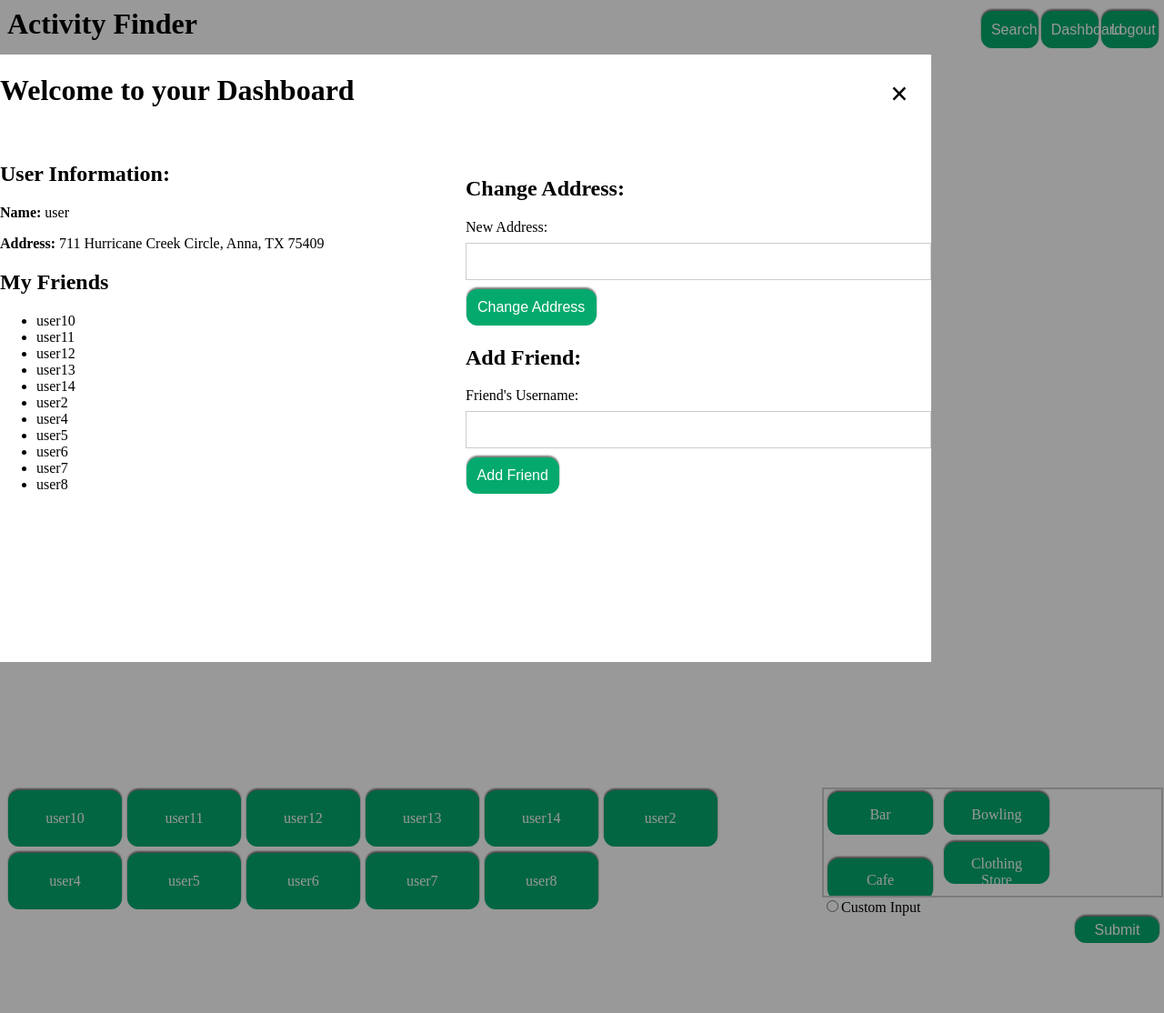
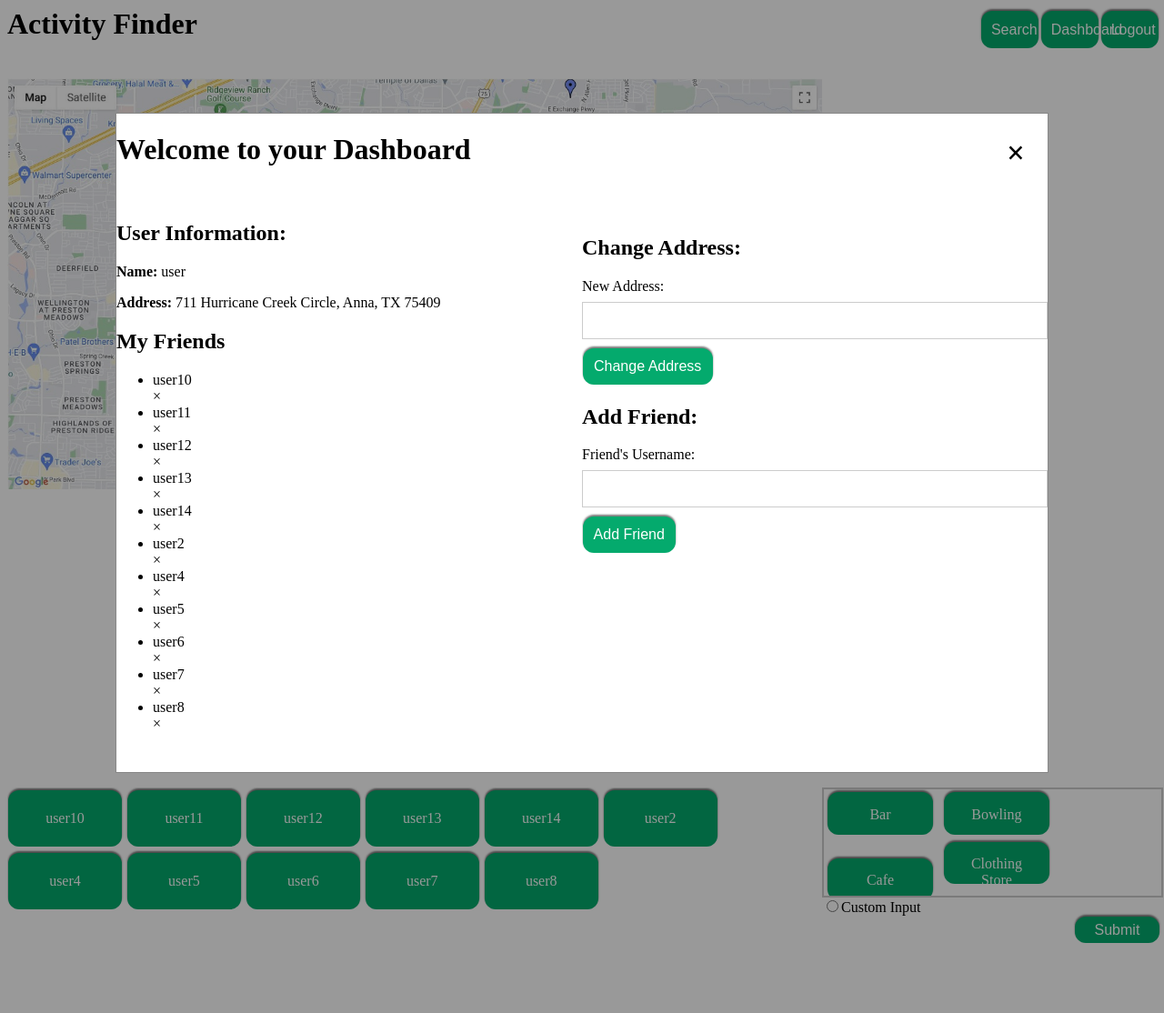
Before and after one commit to dyermaker504/MeetUp, a Flask app: page / in a window 1280 px wide, after a click on "Dashboard". Shown: the whole page at 91% size. Run offline with Flask 3, Linux system fonts and the light colour scheme; a user stored in the database is signed in; data comes from the database, SQL or seed files in the repository; both versions use the stored data as it was after the commit; some libraries are stand-ins or nearby versions.

Commit message:
Remove Friend Option

```diff
--- a/app.py
+++ b/app.py
@@ -257,6 +257,33 @@ def add_friend():
     flash('Friend added')
     return redirect(url_for('index'))
 
+@app.route('/remove_friend', methods=['POST'])
+def remove_friend():
+    # Check if user is logged in
+    if 'user_id' not in session:
+        return redirect(url_for('login'))
+
+    # Get form data
+    friend_username = request.form.get('hiddenfriendname')
+
+    # Find friend user by username
+    dbconnect = get_db_dbconnectection()
+    friend_user = dbconnect.execute('SELECT * FROM users WHERE username = ?', (friend_username,)).fetchone()
+
+    # If friend user not found, display error message
+    if friend_user is None:
+        flash('User not found')
+        return redirect(url_for('index'))
+
+    # Insert friendship into database
+    dbconnect.execute('DELETE FROM friends WHERE user_id = ? AND friend_id = ?', (session['user_id'], friend_user['id']))
+    dbconnect.commit()
+    dbconnect.close()
+
+    # Display success message
+    flash('Friend added')
+    return redirect(url_for('index'))
+
 @app.route('/change_address', methods=['POST'])
 def change_address():
     # Check if user is logged in
--- a/static/css/friendfinder.css
+++ b/static/css/friendfinder.css
@@ -23,7 +23,7 @@
 .containerdashboard {
 	display: grid;
 	grid-template-columns: 40vw 40vw;
-	grid-template-rows: 60vh;
+	grid-template-rows: 65vh;
 	gap: 0px 0px;
 	grid-auto-flow: row;
 	grid-template-areas:
--- a/templates/index.html
+++ b/templates/index.html
@@ -264,8 +264,9 @@
 	</div>
 	{% if session.get('user_id') %}
 		<div id="id03" class="modal">
+			<div class="modal-content animate">
 				<div class="containerdashboard">
-				<div class="ActionArea">
+					<div class="ActionArea" style="overflow-y: scroll;">
 						<h1>Welcome to your Dashboard</h1>
 						<br>
 						<h2>User Information:</h2>
@@ -276,6 +277,10 @@
 						<ul>
 							{% for friend in friends %}
 								<li>{{ friend[0] }}</li>
+								<form method="POST" name="remove_friend_{{ friend[0] }}" action="{{ url_for('remove_friend') }}" autocomplete="off">
+									<input type="hidden" id="hiddenfriendname" name="hiddenfriendname" value="{{ friend[0] }}">
+									<span title="Remove Friend" onclick="remove_friend_{{ friend[0] }}.submit()" style="display:inline;">&times;</span>
+								</form>
 							{% endfor %}
 						</ul>
 						{% else %}
@@ -303,6 +308,7 @@
 							<input type="submit" value="Add Friend" class="afbutton">
 						</form>
 						<br>
+					</div>
 				</div>
 			</div>
 		</div>
```
Also changed, not shown: friendfinder.db. Lines whose indentation alone changed are shown as unchanged.
